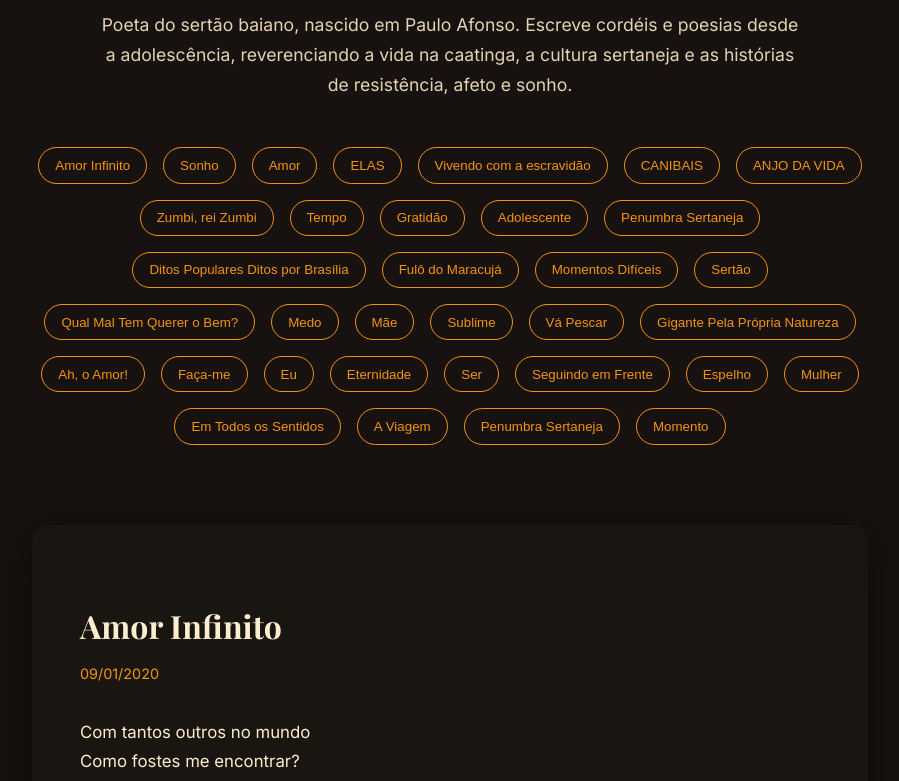
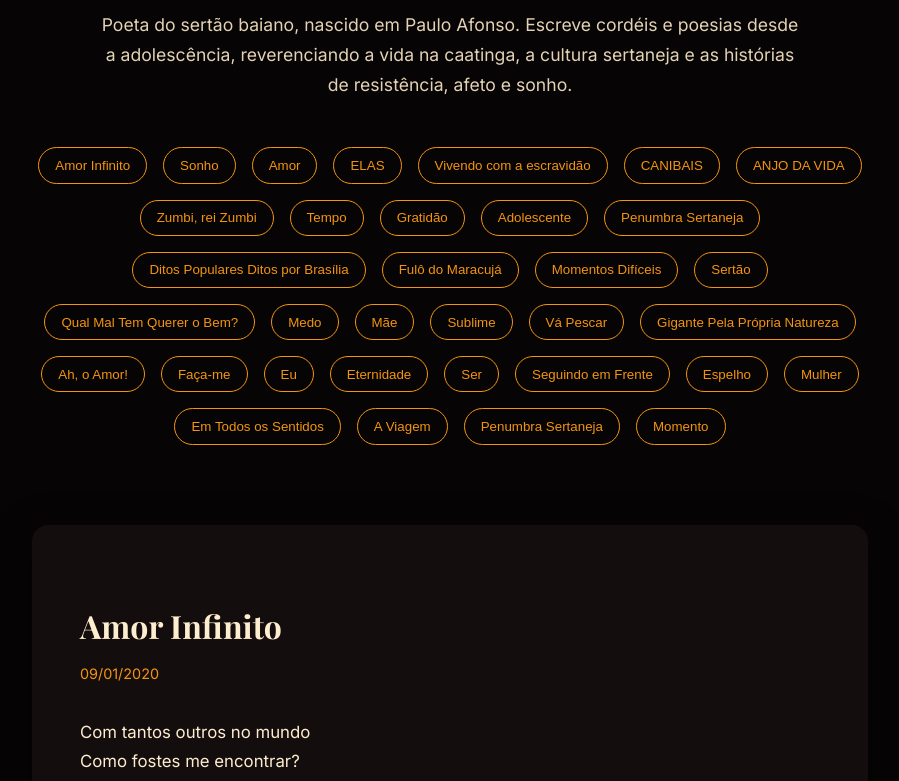
Before and after one commit to irlanbragi/iratannascimentopoeta, a plain HTML site: page index.html in a window 1280 px wide. Shown: the part 200-981 px from the top of the page, without its empty margins (190-1089 px from the left). Drawn offline with nearby package versions, Linux system fonts and the light colour scheme.

Commit message:
Update index.html

```diff
--- a/index.html
+++ b/index.html
@@ -7,8 +7,8 @@
   <link href="https://fonts.googleapis.com/css2?family=Playfair+Display:wght@400;600;700&family=Inter:wght@300;400;500&display=swap" rel="stylesheet">
   <style>
     :root {
-      --bg: #17110F;
-      --paper: #191510;
+      --bg: #060404;
+      --paper: #130e0d;
       --ink: #FFEDCF;
       --muted: #e4d2b4;
       --accent: #f39410;
```
